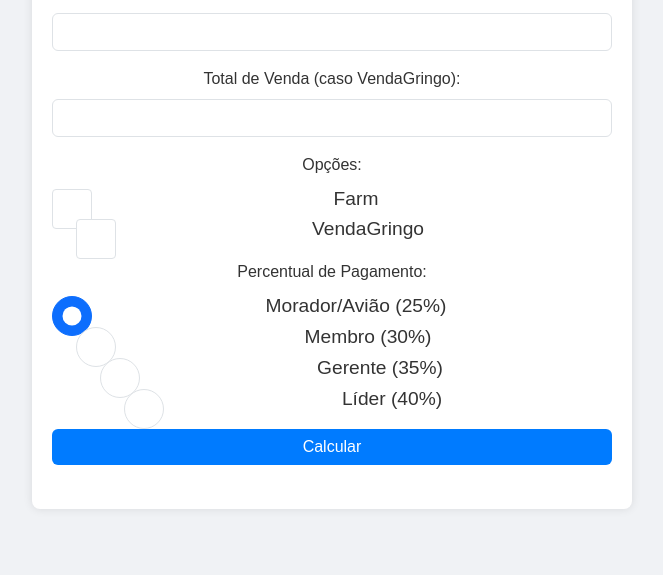
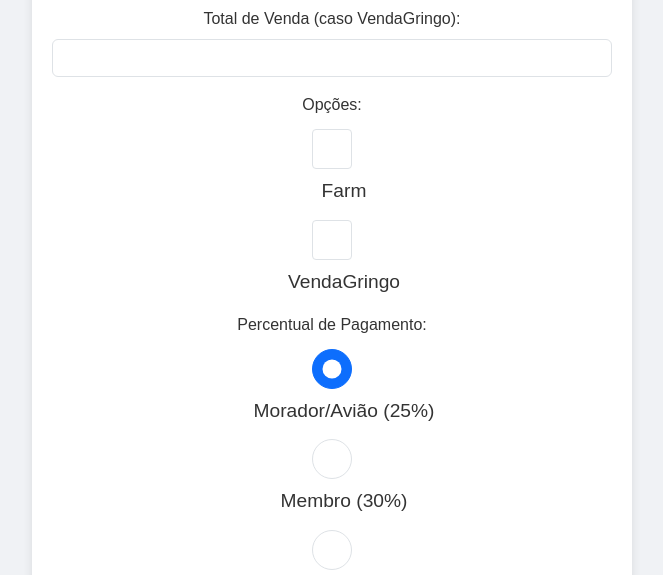
Before and after one commit to darkfps/FarmsCalculator, a website: page index.html in a window 1280 px wide. Shown: the part 201-776 px from the top of the page, without its empty margins (308-971 px from the left). Drawn offline with nearby package versions, Linux system fonts and the light colour scheme.

Commit message:
Update index.html

```diff
--- a/index.html
+++ b/index.html
@@ -26,10 +26,16 @@
             margin: 20px; /* Margem para evitar que encoste nas bordas da tela */
             text-align: center; /* Centralizar conteúdo */
         }
+        .form-check {
+            display: flex;
+            flex-direction: column; /* Dispor checkbox e label verticalmente */
+            align-items: center; /* Centralizar o checkbox e o texto */
+            margin-bottom: 10px; /* Espaçamento entre checkboxes */
+        }
         .form-check-input {
             width: 2.5em;
             height: 2.5em;
-            margin-right: 0.5em;
+            margin-bottom: 0.5em; /* Espaçamento abaixo do checkbox */
         }
         .form-check-label {
             font-size: 1.2em;
```
